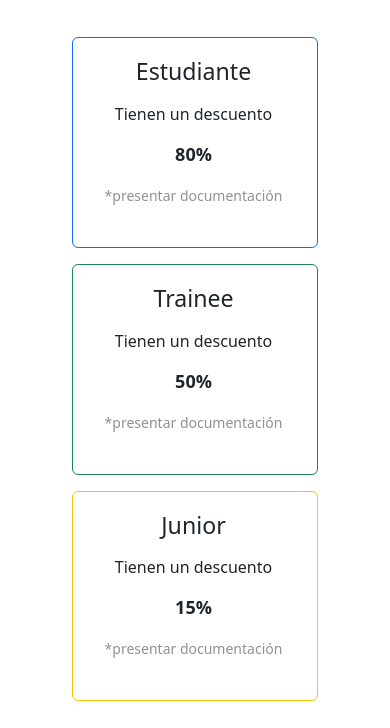
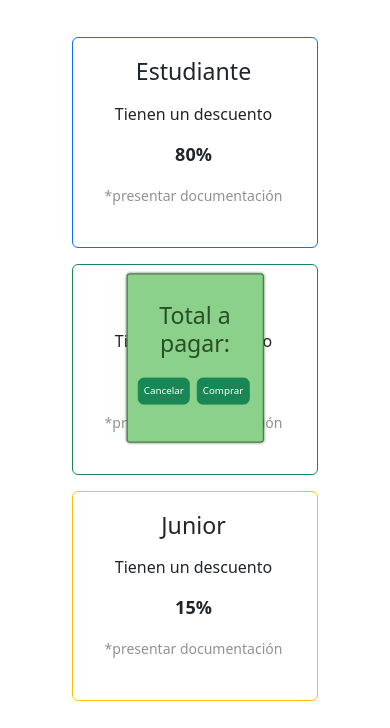
Before and after one commit to martiubi/CaC, a plain HTML site: page tickets.html in a window 390 px wide. Shown: the part 84-812 px from the top of the page. Drawn offline with Linux system fonts and the light colour scheme.

Commit message:
probably last update 4/3 12:59

```diff
--- a/css/styles2.css
+++ b/css/styles2.css
@@ -111,18 +111,18 @@ footer {
   border: 1px solid rgba(38, 80, 35, 0.7);
   color: rgba(38, 80, 35);
   margin: 20px auto;
-  height: 200px;
+  height: 20%;
   box-shadow: 0 0 3px;
   position: absolute;
   padding: 20px;
   top: 50%;
   left: 50%;
   transform: translate(-50%, -50%);
-  display: none;
+  /* display: none; */
 }
 
 .resumen-message .row {
-  margin-top: 30px;
+  margin-top: 20px;
   margin-bottom: 0px;
   text-align: center;
   display: flex;
@@ -132,7 +132,7 @@ footer {
 @media (max-width: 650px) {
   #cancelar,
   #comprar {
-    font-size: 3vw;
+    font-size: 2.5vw;
     margin: 0 2px 0 2px;
     align-items: center;
     padding: 5px;
```
